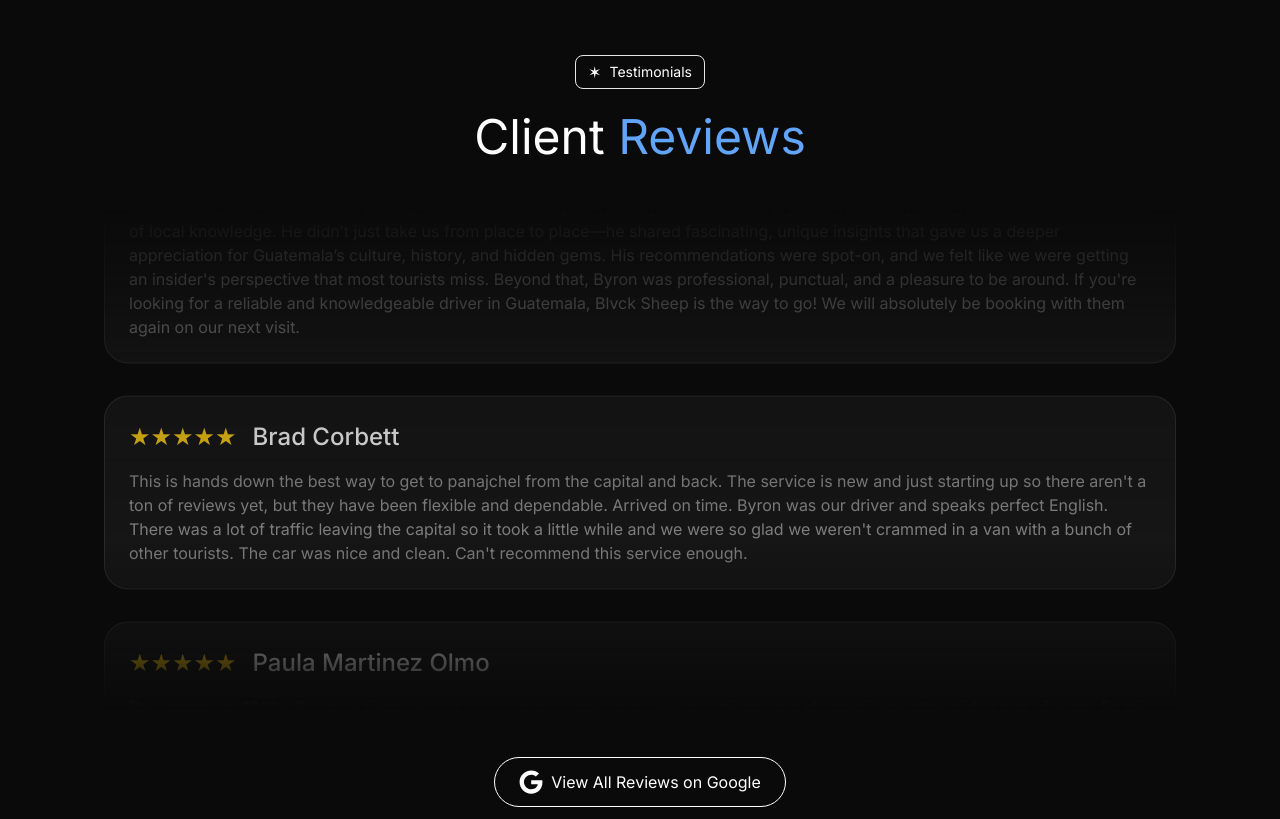
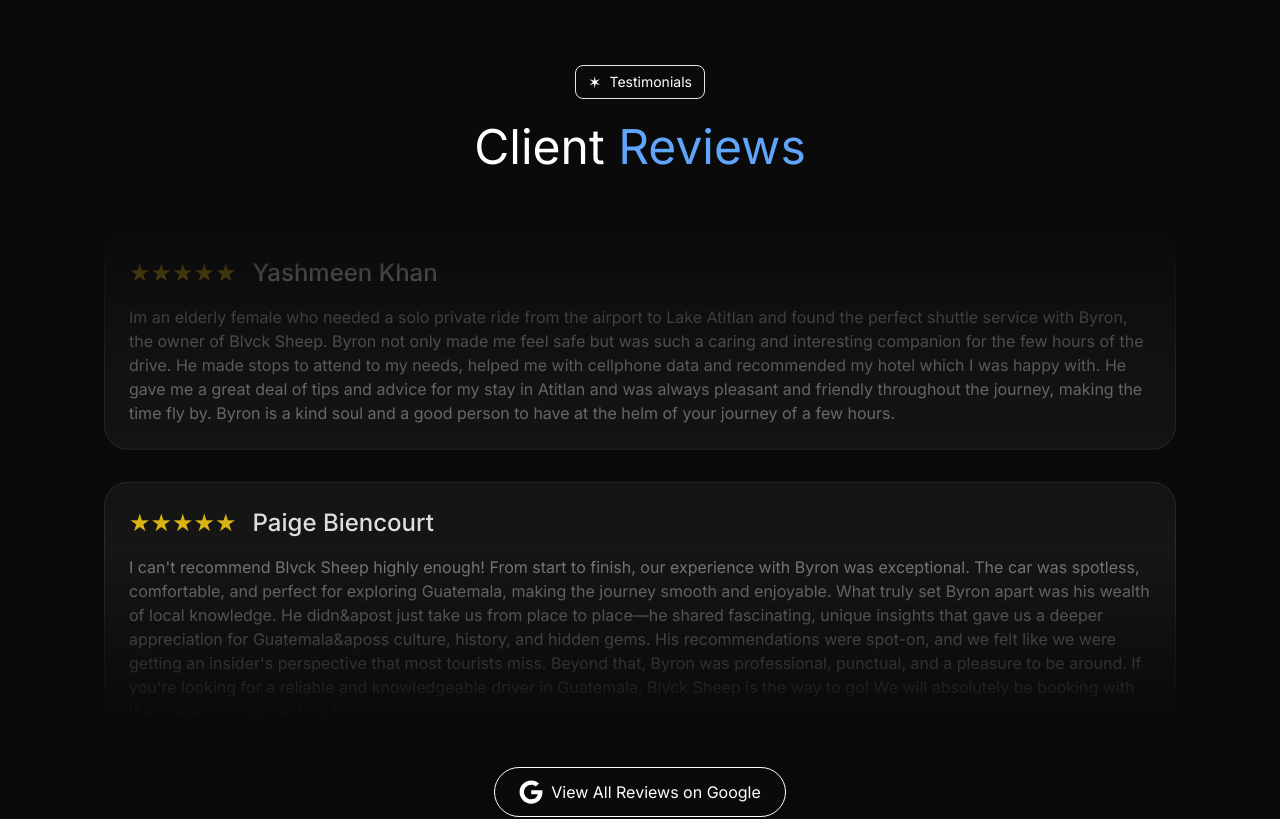
Before and after one commit to byron-rod/blvck-sheep, a Next.js app: page / in a window 1280 px wide. Shown: the part 4480-5299 px from the top of the page. Built offline with nearby package versions, Linux system fonts and the light colour scheme.

Commit message:
update reviews and features

```diff
--- a/src/sections/Features.tsx
+++ b/src/sections/Features.tsx
@@ -92,7 +92,7 @@ export default function Features() {
             </div>
           </FeatureCard>
           <FeatureCard
-            title="Private Ride Option"
+            title="Private Ride or Shared Options"
             description="Total control of stops, music, and timeframes. Explore at your own pace."
             className="col-span-2 lg:col-span-1 mt-2"
           >
--- a/src/sections/Reviews.tsx
+++ b/src/sections/Reviews.tsx
@@ -8,27 +8,41 @@ import { FaGoogle } from "react-icons/fa";
 const mockTestimonials = [
   {
     id: 1,
-    author: "Paige Biencourt",
+    author: "Steven Taylor",
     review:
-      "I can't recommend Blvck Sheep highly enough! From start to finish, our experience with Byron was exceptional. The car was spotless, comfortable, and perfect for exploring Guatemala, making the journey smooth and enjoyable. What truly set Byron apart was his wealth of local knowledge. He didn’t just take us from place to place—he shared fascinating, unique insights that gave us a deeper appreciation for Guatemala’s culture, history, and hidden gems. His recommendations were spot-on, and we felt like we were getting an insider's perspective that most tourists miss. Beyond that, Byron was professional, punctual, and a pleasure to be around. If you're looking for a reliable and knowledgeable driver in Guatemala, Blvck Sheep is the way to go! We will absolutely be booking with them again on our next visit.",
+      "Excellent service and communication; in addition to better prices than most other options I saw. Drivers coordinated when plans had to change due to traffic problems and got us back to the airport on-time from el paredon. Highly reccomend.",
     rating: 5,
   },
   {
     id: 2,
+    author: "Yashmeen Khan",
+    review:
+      "Im an elderly female who needed a solo private ride from the airport to Lake Atitlan and found the perfect shuttle service with Byron, the owner of Blvck Sheep. Byron not only made me feel safe but was such a caring and interesting companion for the few hours of the drive. He made stops to attend to my needs, helped me with cellphone data and recommended my hotel which I was happy with. He gave me a great deal of tips and advice for my stay in Atitlan and was always pleasant and friendly throughout the journey, making the time fly by. Byron is a kind soul and a good person to have at the helm of your journey of a few hours.",
+    rating: 5,
+  },
+  {
+    id: 3,
+    author: "Paige Biencourt",
+    review:
+      "I can't recommend Blvck Sheep highly enough! From start to finish, our experience with Byron was exceptional. The car was spotless, comfortable, and perfect for exploring Guatemala, making the journey smooth and enjoyable. What truly set Byron apart was his wealth of local knowledge. He didn&apost just take us from place to place—he shared fascinating, unique insights that gave us a deeper appreciation for Guatemala&aposs culture, history, and hidden gems. His recommendations were spot-on, and we felt like we were getting an insider's perspective that most tourists miss. Beyond that, Byron was professional, punctual, and a pleasure to be around. If you're looking for a reliable and knowledgeable driver in Guatemala, Blvck Sheep is the way to go! We will absolutely be booking with them again on our next visit.",
+    rating: 5,
+  },
+  {
+    id: 4,
     author: "Brad Corbett",
     review:
       "This is hands down the best way to get to panajchel from the capital and back. The service is new and just starting up so there aren't a ton of reviews yet, but they have been flexible and dependable. Arrived on time. Byron was our driver and speaks perfect English. There was a lot of traffic leaving the capital so it took a little while and we were so glad we weren't crammed in a van with a bunch of other tourists. The car was nice and clean. Can't recommend this service enough.",
     rating: 5,
   },
   {
-    id: 3,
+    id: 5,
     author: "Paula Martinez Olmo",
     review:
       "Recomendado 100%. Son muy flexibles con los horarios y precios muy económicos para el servicio de alta calidad que ofrecen. En mi caso, Byron, el conductor, fue en todo momento muy amable y atento, haciéndome recomendaciones y haciendome sentir segura al quedarse esperándome hasta que me abriesen la puerta del hostel, pues era de madrugada.",
     rating: 5,
   },
   {
-    id: 4,
+    id: 6,
     author: "Fabiola Koloff",
     review:
       "Para empezar el piloto muy amable, hizo que el viaje fuera muy placentero, con muy buena música, precavido para manejar. Lo recomiendo muy seguro para viajar.",
```
